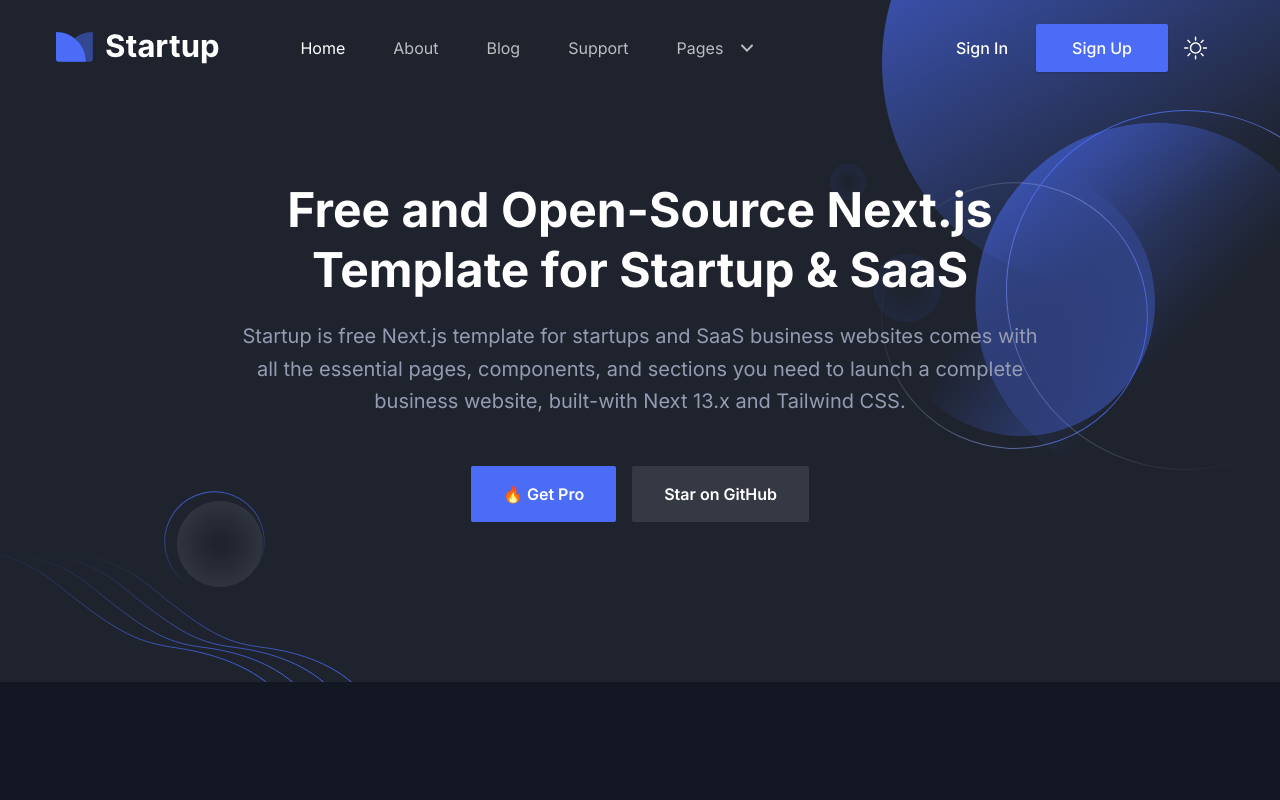
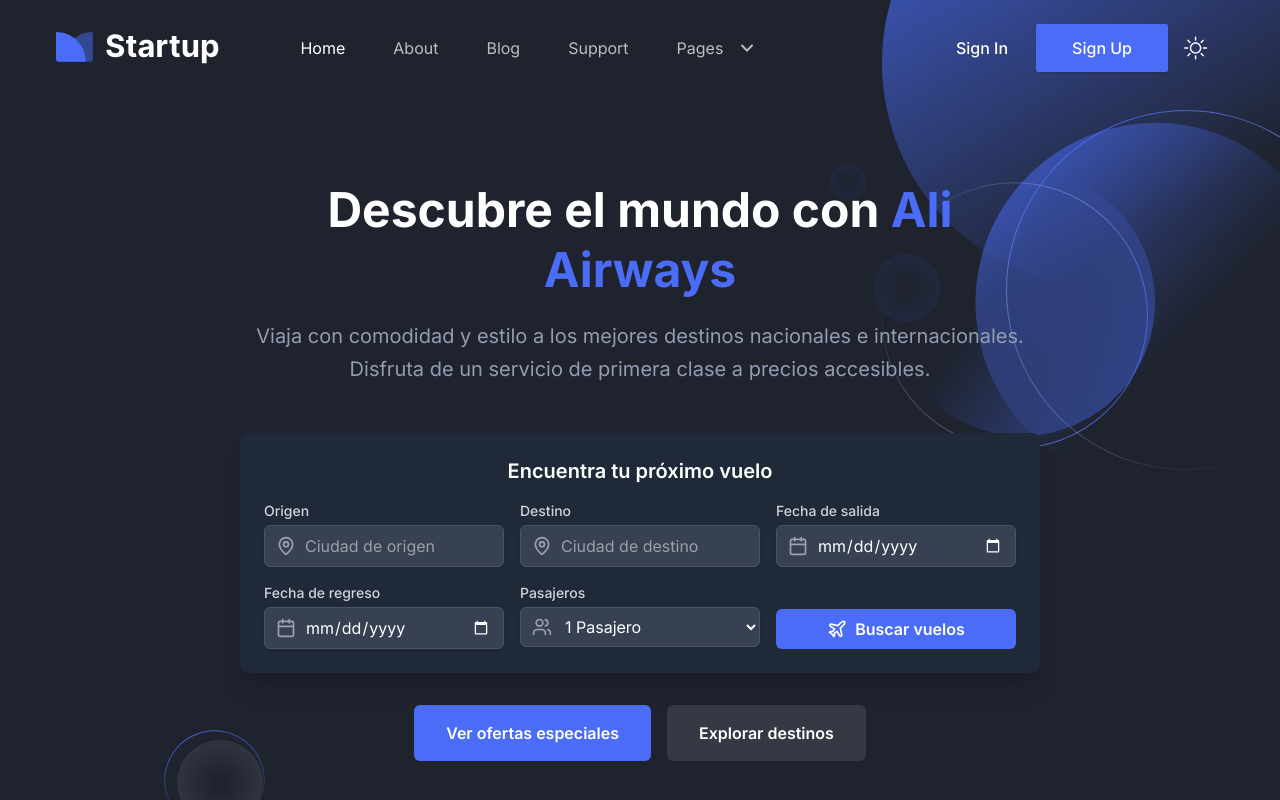
Before and after one commit to agus022/frontend_aliairways, a Next.js app: page / in a window 1280 px wide. Shown: the top 800 px of the page. Built offline with nearby package versions, Linux system fonts and the light colour scheme.

Commit message:
add flight search form and integrate lucide-react icons

```diff
--- a/src/components/Hero/index.tsx
+++ b/src/components/Hero/index.tsx
@@ -1,4 +1,5 @@
-import Link from "next/link";
+import Link from "next/link"
+import { CalendarIcon, MapPinIcon, UsersIcon, PlaneIcon } from "lucide-react"
 
 const Hero = () => {
   return (
@@ -12,26 +13,150 @@
             <div className="w-full px-4">
               <div className="mx-auto max-w-[800px] text-center">
                 <h1 className="mb-5 text-3xl font-bold leading-tight text-black dark:text-white sm:text-4xl sm:leading-tight md:text-5xl md:leading-tight">
-                  Free and Open-Source Next.js Template for Startup & SaaS
+                  Descubre el mundo con <span className="text-primary">Ali Airways</span>
                 </h1>
-                <p className="mb-12 text-base leading-relaxed! text-body-color dark:text-body-color-dark sm:text-lg md:text-xl">
-                  Startup is free Next.js template for startups and SaaS
-                  business websites comes with all the essential pages,
-                  components, and sections you need to launch a complete
-                  business website, built-with Next 13.x and Tailwind CSS.
+                <p className="mb-12 text-base leading-relaxed text-body-color dark:text-body-color-dark sm:text-lg md:text-xl">
+                  Viaja con comodidad y estilo a los mejores destinos nacionales e internacionales. Disfruta de un
+                  servicio de primera clase a precios accesibles.
                 </p>
+
+                {/* Buscador de Vuelos */}
+                <div className="bg-white dark:bg-gray-800 rounded-lg shadow-xl p-6 mb-8">
+                  <h3 className="text-xl font-semibold mb-4 text-black dark:text-white">Encuentra tu próximo vuelo</h3>
+
+                  <div className="grid grid-cols-1 md:grid-cols-2 lg:grid-cols-3 gap-4">
+                    {/* Origen */}
+                    <div className="relative">
+                      <label
+                        htmlFor="origen"
+                        className="block text-sm font-medium text-gray-700 dark:text-gray-300 mb-1 text-left"
+                      >
+                        Origen
+                      </label>
+                      <div className="relative">
+                        <div className="absolute inset-y-0 left-0 pl-3 flex items-center pointer-events-none">
+                          <MapPinIcon className="h-5 w-5 text-gray-400" />
+                        </div>
+                        <input
+                          type="text"
+                          id="origen"
+                          className="block w-full pl-10 pr-3 py-2 border border-gray-300 dark:border-gray-600 rounded-md shadow-sm focus:ring-primary focus:border-primary bg-white dark:bg-gray-700 text-gray-900 dark:text-white"
+                          placeholder="Ciudad de origen"
+                        />
+                      </div>
+                    </div>
+
+                    {/* Destino */}
+                    <div className="relative">
+                      <label
+                        htmlFor="destino"
+                        className="block text-sm font-medium text-gray-700 dark:text-gray-300 mb-1 text-left"
+                      >
+                        Destino
+                      </label>
+                      <div className="relative">
+                        <div className="absolute inset-y-0 left-0 pl-3 flex items-center pointer-events-none">
+                          <MapPinIcon className="h-5 w-5 text-gray-400" />
+                        </div>
+                        <input
+                          type="text"
+                          id="destino"
+                          className="block w-full pl-10 pr-3 py-2 border border-gray-300 dark:border-gray-600 rounded-md shadow-sm focus:ring-primary focus:border-primary bg-white dark:bg-gray-700 text-gray-900 dark:text-white"
+                          placeholder="Ciudad de destino"
+                        />
+                      </div>
+                    </div>
+
+                    {/* Fecha de salida */}
+                    <div className="relative">
+                      <label
+                        htmlFor="fecha-salida"
+                        className="block text-sm font-medium text-gray-700 dark:text-gray-300 mb-1 text-left"
+                      >
+                        Fecha de salida
+                      </label>
+                      <div className="relative">
+                        <div className="absolute inset-y-0 left-0 pl-3 flex items-center pointer-events-none">
+                          <CalendarIcon className="h-5 w-5 text-gray-400" />
+                        </div>
+                        <input
+                          type="date"
+                          id="fecha-salida"
+                          className="block w-full pl-10 pr-3 py-2 border border-gray-300 dark:border-gray-600 rounded-md shadow-sm focus:ring-primary focus:border-primary bg-white dark:bg-gray-700 text-gray-900 dark:text-white"
+                        />
+                      </div>
+                    </div>
+
+                    {/* Fecha de regreso */}
+                    <div className="relative">
+                      <label
+                        htmlFor="fecha-regreso"
+                        className="block text-sm font-medium text-gray-700 dark:text-gray-300 mb-1 text-left"
+                      >
+                        Fecha de regreso
+                      </label>
+                      <div className="relative">
+                        <div className="absolute inset-y-0 left-0 pl-3 flex items-center pointer-events-none">
+                          <CalendarIcon className="h-5 w-5 text-gray-400" />
+                        </div>
+                        <input
+                          type="date"
+                          id="fecha-regreso"
+                          className="block w-full pl-10 pr-3 py-2 border border-gray-300 dark:border-gray-600 rounded-md shadow-sm focus:ring-primary focus:border-primary bg-white dark:bg-gray-700 text-gray-900 dark:text-white"
+                        />
+                      </div>
+                    </div>
+
+                    {/* Número de pasajeros */}
+                    <div className="relative">
+                      <label
+                        htmlFor="pasajeros"
+                        className="block text-sm font-medium text-gray-700 dark:text-gray-300 mb-1 text-left"
+                      >
+                        Pasajeros
+                      </label>
+                      <div className="relative">
+                        <div className="absolute inset-y-0 left-0 pl-3 flex items-center pointer-events-none">
+                          <UsersIcon className="h-5 w-5 text-gray-400" />
+                        </div>
+                        <select
+                          id="pasajeros"
+                          className="block w-full pl-10 pr-3 py-2 border border-gray-300 dark:border-gray-600 rounded-md shadow-sm focus:ring-primary focus:border-primary bg-white dark:bg-gray-700 text-gray-900 dark:text-white"
+                        >
+                          <option value="1">1 Pasajero</option>
+                          <option value="2">2 Pasajeros</option>
+                          <option value="3">3 Pasajeros</option>
+                          <option value="4">4 Pasajeros</option>
+                          <option value="5">5+ Pasajeros</option>
+                        </select>
+                      </div>
+                    </div>
+
+                    {/* Botón de búsqueda */}
+                    <div className="relative flex items-end">
+                      <button
+                        type="button"
+                        className="w-full bg-primary hover:bg-primary/80 text-white font-semibold py-2 px-4 rounded-md transition duration-300 ease-in-out flex items-center justify-center"
+                      >
+                        <PlaneIcon className="h-5 w-5 mr-2" />
+                        Buscar vuelos
+                      </button>
+                    </div>
+                  </div>
+                </div>
+
                 <div className="flex flex-col items-center justify-center space-y-4 sm:flex-row sm:space-x-4 sm:space-y-0">
                   <Link
-                    href="https://nextjstemplates.com/templates/saas-starter-startup"
-                    className="rounded-xs bg-primary px-8 py-4 text-base font-semibold text-white duration-300 ease-in-out hover:bg-primary/80"
+                    href="#ofertas"
+                    className="rounded-md bg-primary px-8 py-4 text-base font-semibold text-white duration-300 ease-in-out hover:bg-primary/80"
                   >
-                    🔥 Get Pro
+                    Ver ofertas especiales
                   </Link>
                   <Link
-                    href="https://github.com/NextJSTemplates/startup-nextjs"
-                    className="inline-block rounded-xs bg-black px-8 py-4 text-base font-semibold text-white duration-300 ease-in-out hover:bg-black/90 dark:bg-white/10 dark:text-white dark:hover:bg-white/5"
+                    href="#destinos"
+                    className="inline-block rounded-md bg-black px-8 py-4 text-base font-semibold text-white duration-300 ease-in-out hover:bg-black/90 dark:bg-white/10 dark:text-white dark:hover:bg-white/5"
                   >
-                    Star on GitHub
+                    Explorar destinos
                   </Link>
                 </div>
               </div>
@@ -39,31 +164,10 @@
           </div>
         </div>
         <div className="absolute right-0 top-0 z-[-1] opacity-30 lg:opacity-100">
-          <svg
-            width="450"
-            height="556"
-            viewBox="0 0 450 556"
-            fill="none"
-            xmlns="http://www.w3.org/2000/svg"
-          >
-            <circle
-              cx="277"
-              cy="63"
-              r="225"
-              fill="url(#paint0_linear_25:217)"
-            />
-            <circle
-              cx="17.9997"
-              cy="182"
-              r="18"
-              fill="url(#paint1_radial_25:217)"
-            />
-            <circle
-              cx="76.9997"
-              cy="288"
-              r="34"
-              fill="url(#paint2_radial_25:217)"
-            />
+          <svg width="450" height="556" viewBox="0 0 450 556" fill="none" xmlns="http://www.w3.org/2000/svg">
+            <circle cx="277" cy="63" r="225" fill="url(#paint0_linear_25:217)" />
+            <circle cx="17.9997" cy="182" r="18" fill="url(#paint1_radial_25:217)" />
+            <circle cx="76.9997" cy="288" r="34" fill="url(#paint2_radial_25:217)" />
             <circle
               cx="325.486"
               cy="302.87"
@@ -177,13 +281,7 @@
           </svg>
         </div>
         <div className="absolute bottom-0 left-0 z-[-1] opacity-30 lg:opacity-100">
-          <svg
-            width="364"
-            height="201"
-            viewBox="0 0 364 201"
-            fill="none"
-            xmlns="http://www.w3.org/2000/svg"
-          >
+          <svg width="364" height="201" viewBox="0 0 364 201" fill="none" xmlns="http://www.w3.org/2000/svg">
             <path
               d="M5.88928 72.3303C33.6599 66.4798 101.397 64.9086 150.178 105.427C211.155 156.076 229.59 162.093 264.333 166.607C299.076 171.12 337.718 183.657 362.889 212.24"
               stroke="url(#paint0_linear_25:218)"
@@ -281,7 +379,7 @@
         </div>
       </section>
     </>
-  );
-};
+  )
+}
 
-export default Hero;
+export default Hero
```
Also changed, not shown: package.json (+4 -3 lines), 1 other file (tests, documents, lock files or other folders).
